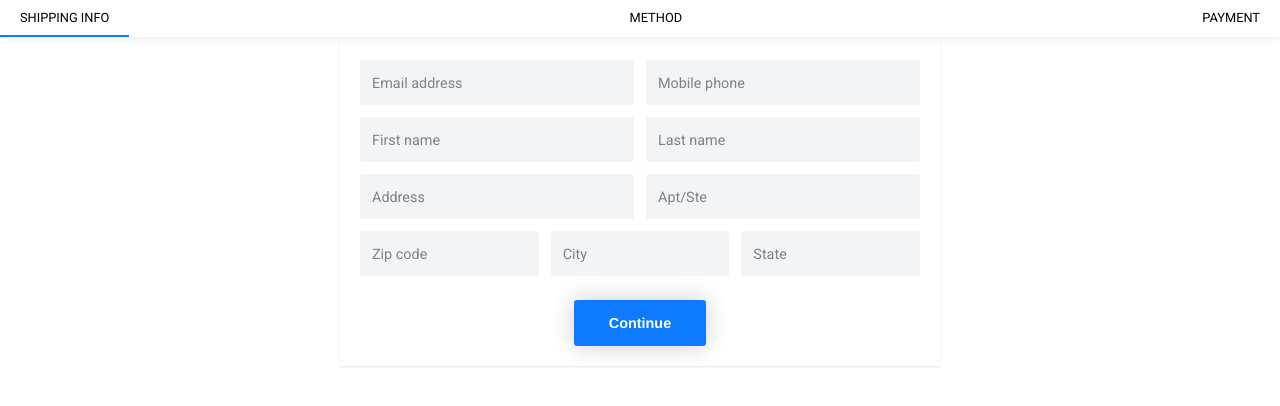
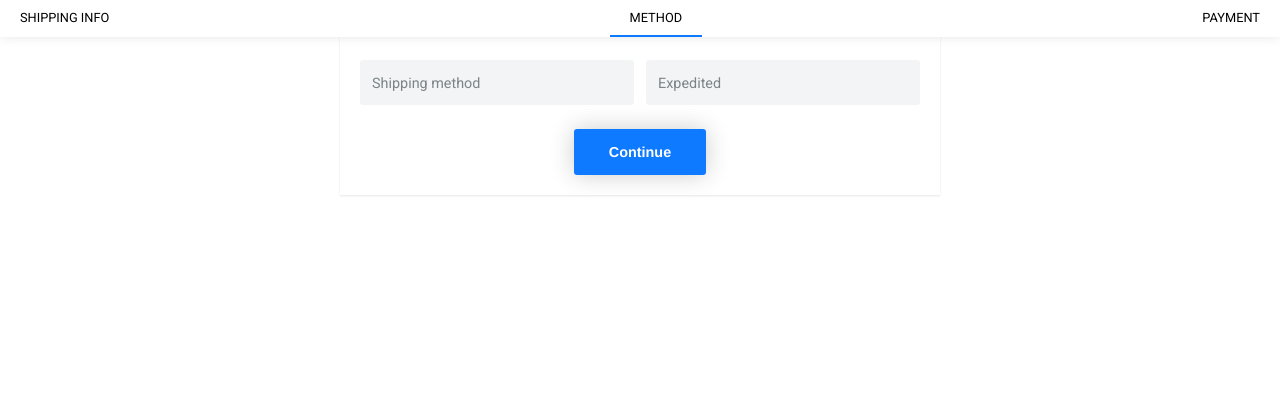
Before and after one commit to rosslibby/checkout, a React (Create React App) app: page / in a window 1280 px wide. Both pictures are taken after a click on the button "Continue". Shown: the top 406 px of the page. Built offline with nearby package versions, Linux system fonts and the light colour scheme; some icons are missing.

Commit message:
section switcher

```diff
--- a/src/App.js
+++ b/src/App.js
@@ -1,39 +1,10 @@
 import React from 'react'
-import Card from 'Card'
-import Text from 'Input/Text'
+import Form from 'Form'
 import 'styles/index.scss'
 
 function App() {
   return (
-    <div className="card card--heading">
-      <div className="progress">
-        <div className="progress-title progress-title--active">Shipping info</div>
-        <div className="progress-title">Method</div>
-        <div className="progress-title">Payment</div>
-      </div>
-      <div className="col">
-        <div className="row">
-          <Text label="Email address" />
-          <Text label="Mobile phone" />
-        </div>
-        <div className="row">
-          <Text label="First name" />
-          <Text label="Last name" />
-        </div>
-        <div className="row">
-          <Text label="Address" />
-          <Text label="Apt/Ste" />
-        </div>
-        <div className="row">
-          <Text label="Zip code" />
-          <Text label="City" />
-          <Text label="State" />
-        </div>
-        <div className="row row--centered">
-          <button className="input-button"><i className="fas fa-lock-alt" /> Continue</button>
-        </div>
-      </div>
-    </div>
+    <Form />
   )
 }
 
--- /dev/null
+++ b/src/Form.js
@@ -0,0 +1,54 @@
+import React from 'react'
+import Card from 'Card'
+import Method from 'Method'
+import Shipping from 'Shipping'
+
+class Form extends React.Component {
+  constructor() {
+    super()
+
+    this._continue = this._continue.bind(this)
+    this._changeSection = this._changeSection.bind(this)
+    this.state = {section: 'shipping'}
+  }
+
+  _continue() {
+    const section = this.state.section === 'shipping'
+      ? 'method'
+      : this.state.section === 'method'
+        ? 'continue'
+        : 'complete'
+    this.setState({section})
+  }
+
+  _changeSection(section) {
+    this.setState({section})
+  }
+
+  render() {
+    return (
+      <div className="card card--heading">
+        <div className="progress">
+          <div
+            onClick={() => this._changeSection('shipping')}
+            className={`progress-title${this.state.section === 'shipping' ? ' progress-title--active' : ''}`}>Shipping info</div>
+          <div
+            onClick={() => this._changeSection('method')}
+            className={`progress-title${this.state.section === 'method' ? ' progress-title--active' : ''}`}>Method</div>
+          <div
+            onClick={() => this._changeSection('continue')}
+            className={`progress-title${this.state.section === 'continue' ? ' progress-title--active' : ''}`}>Payment</div>
+        </div>
+        {this.state.section === 'shipping' && <Shipping />}
+        {this.state.section === 'method' && <Method />}
+        <div className="row row--centered">
+          <button className="input-button" onClick={this._continue}>
+            <i className="fas fa-lock-alt" /> Continue
+          </button>
+        </div>
+      </div>
+    )
+  }
+}
+
+export default Form
--- /dev/null
+++ b/src/Method.js
@@ -0,0 +1,19 @@
+import React from 'react'
+import Text from 'Input/Text'
+
+class Method extends React.Component {
+  render() {
+    return (
+      <div className="row">
+        <div className="col">
+          <div className="row">
+            <Text label="Shipping method" />
+            <Text label="Expedited" />
+          </div>
+        </div>
+      </div>
+    )
+  }
+}
+
+export default Method
--- /dev/null
+++ b/src/Shipping.js
@@ -0,0 +1,32 @@
+import React from 'react'
+import Text from 'Input/Text'
+
+class Shipping extends React.Component {
+  render() {
+    return (
+      <div className="row">
+        <div className="col">
+          <div className="row">
+            <Text label="Email address" />
+            <Text label="Mobile phone" />
+          </div>
+          <div className="row">
+            <Text label="First name" />
+            <Text label="Last name" />
+          </div>
+          <div className="row">
+            <Text label="Address" />
+            <Text label="Apt/Ste" />
+          </div>
+          <div className="row">
+            <Text label="Zip code" />
+            <Text label="City" />
+            <Text label="State" />
+          </div>
+        </div>
+      </div>
+    )
+  }
+}
+
+export default Shipping
```
